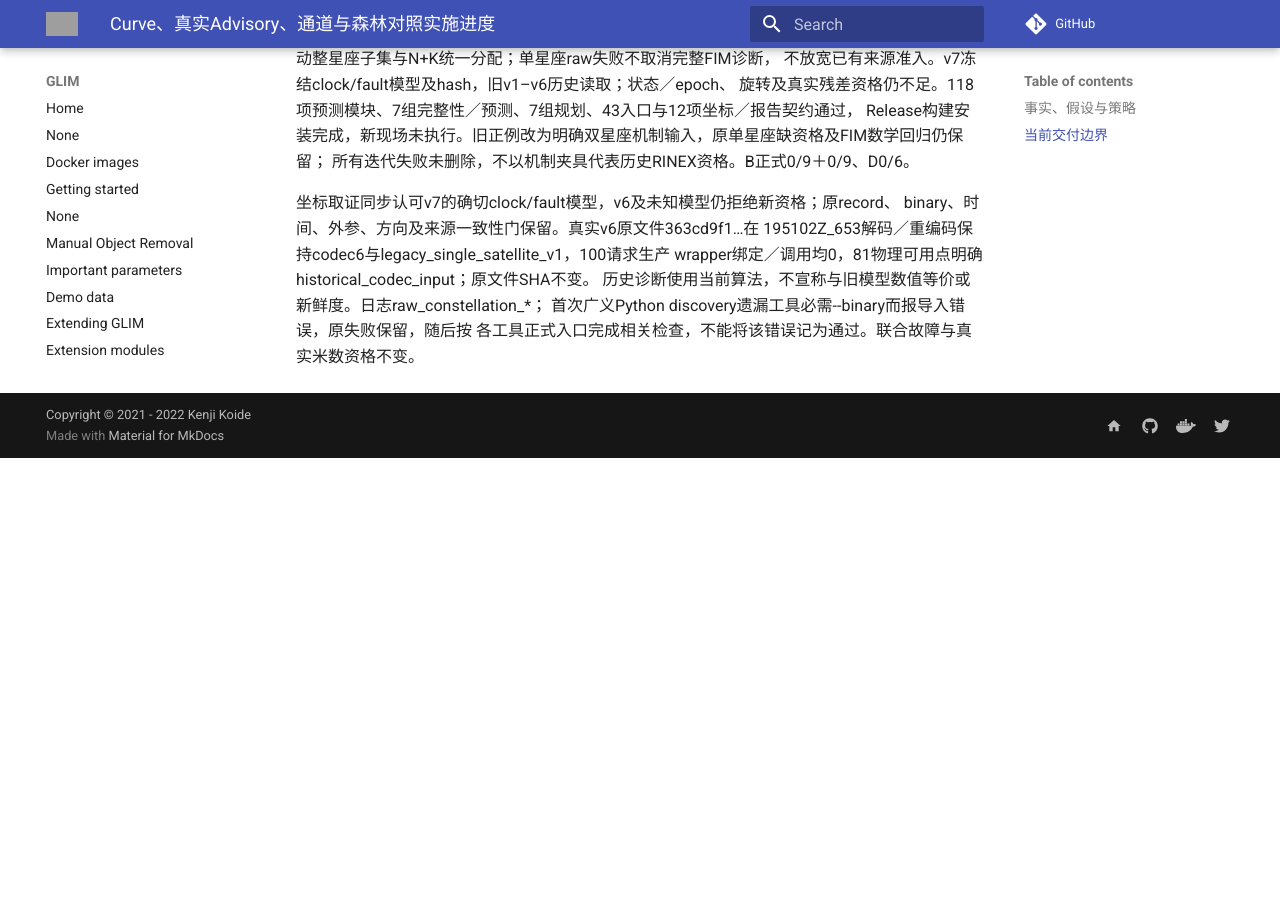
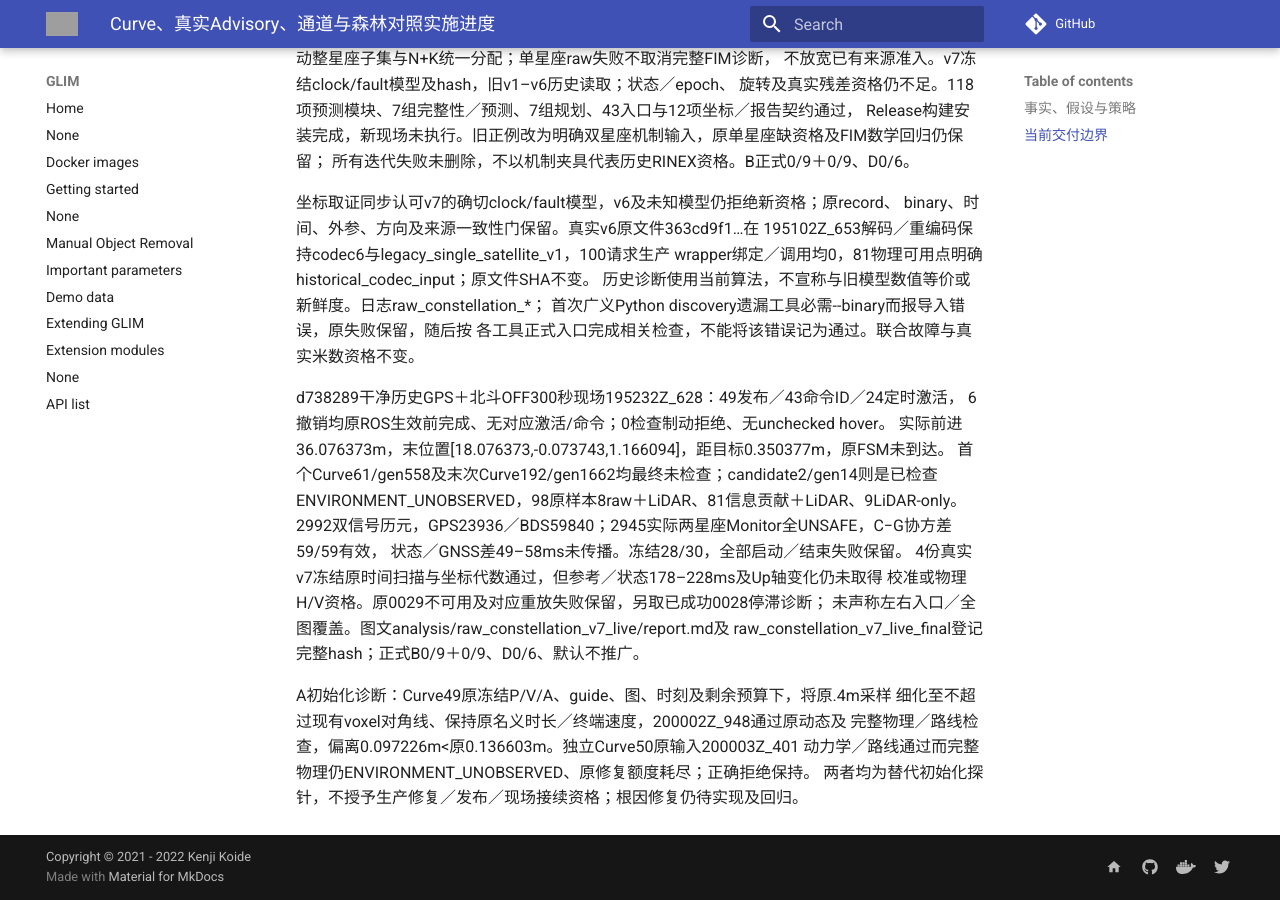
Before and after one commit to Printeger/iap, an MkDocs documentation site: the page built from docs/dev_planner/curve_advisory_channel_progress.md, in a window 1280 px wide and 900 px high, scrolled down 11777 px. Built offline with MkDocs 1.6.1 and Material for MkDocs 9.7.7, drawn with Linux system fonts in a browser that asks for light colours; nearby versions of some CDN libraries; comment, search, counter and statistics services are not loaded; before the commit the page ends 12235 px from its top, so only the background shows below that; some of the changed text lies outside the part shown; grey boxes are pictures that could not be loaded.

Commit message:
docs(evidence): record v7 historical GNSS fault scan and preserved qualification gaps

```diff
--- a/docs/dev_planner/curve_advisory_channel_progress.md
+++ b/docs/dev_planner/curve_advisory_channel_progress.md
@@ -7,9 +7,9 @@
 | 阶段 | 代码 | 自动化 | 当前现场证据 | 直接阻塞 |
 |---|---|---|---|---|
 | A Curve接续 | 阶段取证、生产重放、精确PVA、双侧guide及均匀重定时绑定已实施；server显式ROS时钟取证已实施 | 原12/gen55完整冻结重放通过；重定时红绿与7组规划、43入口通过；最新日志接口3组通过 | fe939ac历史OFF＋暂停：77发布／64命令ID／24定时激活；13撤销在生效前完成 | Curve49等真实失败根因未闭环；其他现场晚撤销未修复，原FSM未到达 |
-| B Advisory空间／米数 | 历史GPS＋北斗、活动钟差、v7故障模型冻结、raw整星座与FGO世界系位置协方差已实施 | 10Hz／300秒广播独立222074配对；实际Pose3::retract协方差红绿；7组完整性／预测、7组规划与43入口通过 | fe939ac：2872双信号历元；实际GPU图12秒暂停／恢复已观察；Monitor持续UNSAFE | 异常时间跳变、联合故障、时刻传播、ENU/外参与生产GPU残差资格不足；正式0/9＋0/9 |
+| B Advisory空间／米数 | 历史GPS＋北斗、活动钟差、v7故障模型冻结、raw整星座与FGO世界系位置协方差已实施 | 10Hz／300秒广播独立222074配对；实际Pose3::retract协方差红绿；7组完整性／预测、7组规划与43入口通过 | d738289：2992双信号历元；v7真实冻结／坐标代数读取通过；Monitor持续UNSAFE | 异常时间跳变、联合故障、时刻传播、ENU/外参与生产GPU残差资格不足；正式0/9＋0/9 |
 | C 通道／后端 | ≤16前左右目标、米制连续多终端、同guide及独立实际路线检查已实施 | 米制／终端项／预算incumbent／风险与guide机制回归通过 | 同版本原始sample与guide／实际拒绝曲线图已导出；新现场末次ENVIRONMENT_UNOBSERVED拒绝 | 真实低风险选择及后端保留资格未通过，实际PL米数未验证 |
-| D 完整任务收益 | 冻结对照／诊断驱动已有；正式协议保持 | 正式前置未满足 | 配对0/6；最新距目标0.551m、原FSM未完成 | A/B/C真实资格不足；默认不推广 |
+| D 完整任务收益 | 冻结对照／诊断驱动已有；正式协议保持 | 正式前置未满足 | 配对0/6；最新距目标0.350m、原FSM未完成 | A/B/C真实资格不足；默认不推广 |
 
 此表是当前状态；以下按提交／run记载的阶段事实是历史证据，不授予新的资格。
 
@@ -508,3 +508,22 @@
 历史诊断使用当前算法，不宣称与旧模型数值等价或新鲜度。日志raw_constellation_*；
 首次广义Python discovery遗漏工具必需--binary而报导入错误，原失败保留，随后按
 各工具正式入口完成相关检查，不能将该错误记为通过。联合故障与真实米数资格不变。
+
+
+d738289干净历史GPS＋北斗OFF300秒现场195232Z_628：49发布／43命令ID／24定时激活，
+6撤销均原ROS生效前完成、无对应激活/命令；0检查制动拒绝、无unchecked hover。
+实际前进36.076373m，末位置[18.076373,-0.073743,1.166094]，距目标0.350377m，原FSM未到达。
+首个Curve61/gen558及末次Curve192/gen1662均最终未检查；candidate2/gen14则是已检查
+ENVIRONMENT_UNOBSERVED，98原样本8raw＋LiDAR、81信息贡献＋LiDAR、9LiDAR-only。
+2992双信号历元，GPS23936／BDS59840；2945实际两星座Monitor全UNSAFE，C−G协方差59/59有效，
+状态／GNSS差49–58ms未传播。冻结28/30，全部启动／结束失败保留。
+4份真实v7冻结原时间扫描与坐标代数通过，但参考／状态178–228ms及Up轴变化仍未取得
+校准或物理H/V资格。原0029不可用及对应重放失败保留，另取已成功0028停滞诊断；
+未声称左右入口／全图覆盖。图文analysis/raw_constellation_v7_live/report.md及
+raw_constellation_v7_live_final登记完整hash；正式B0/9＋0/9、D0/6、默认不推广。
+
+A初始化诊断：Curve49原冻结P/V/A、guide、图、时刻及剩余预算下，将原.4m采样
+细化至不超过现有voxel对角线、保持原名义时长／终端速度，200002Z_948通过原动态及
+完整物理／路线检查，偏离0.097226m<原0.136603m。独立Curve50原输入200003Z_401
+动力学／路线通过而完整物理仍ENVIRONMENT_UNOBSERVED、原修复额度耗尽；正确拒绝保持。
+两者均为替代初始化探针，不授予生产修复／发布／现场接续资格；根因修复仍待实现及回归。
```
Also changed, not shown: README.md (+6 -0 lines), docs/spec/ego_based_planning_flow.md (+5 -0 lines).
